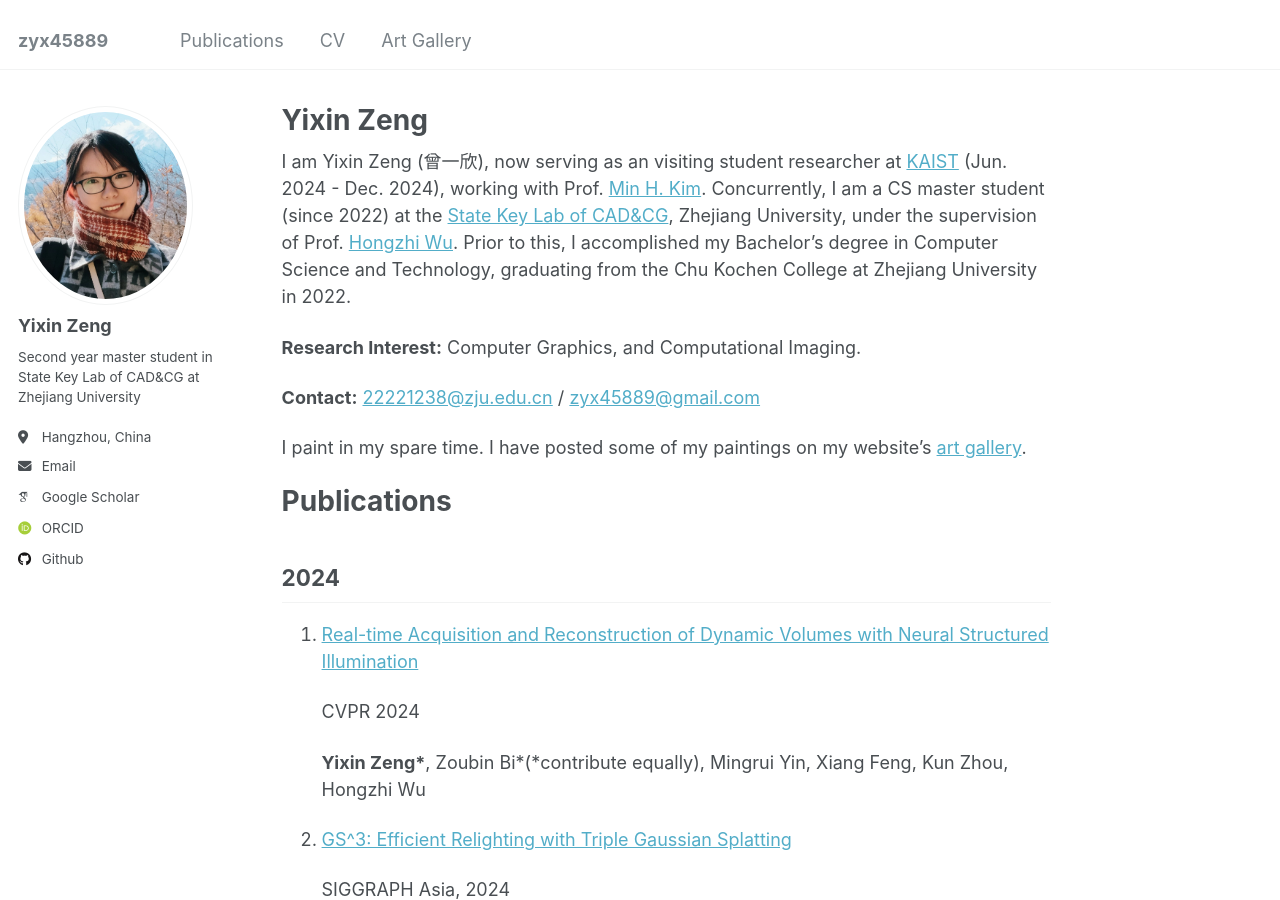
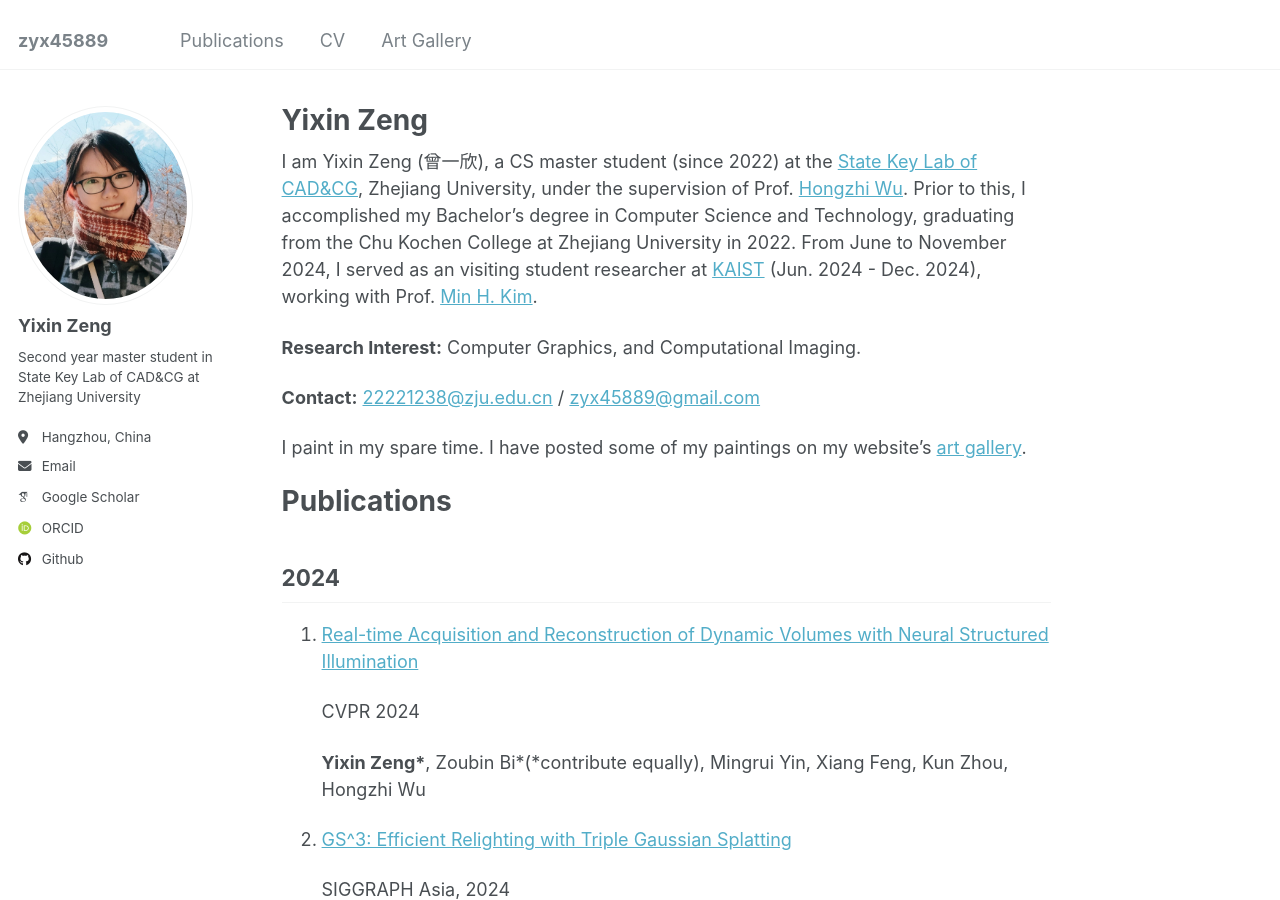
Before and after one commit to zyx45889/zyx45889.github.io, a Jekyll site: the page built from _pages/about.md, in a window 1280 px wide and 900 px high. Built offline with Jekyll 4.4.1, drawn with Linux system fonts in a browser that asks for light colours; some web fonts are replaced.

Commit message:
Update about.md

```diff
--- a/_pages/about.md
+++ b/_pages/about.md
@@ -8,7 +8,7 @@ redirect_from:
   - /about.html
 ---
 
-I am Yixin Zeng (曾一欣), now serving as an visiting student researcher at [KAIST](https://www.kaist.ac.kr/en/) (Jun. 2024 - Dec. 2024), working with Prof. [Min H. Kim](https://vclab.kaist.ac.kr/minhkim/). Concurrently, I am a CS master student (since 2022) at the [State Key Lab of CAD&CG](http://www.cad.zju.edu.cn), Zhejiang University, under the supervision of Prof. [Hongzhi Wu](https://hongzhiwu.com/). Prior to this, I accomplished my Bachelor's degree in Computer Science and Technology, graduating from the Chu Kochen College at Zhejiang University in 2022.
+I am Yixin Zeng (曾一欣), a CS master student (since 2022) at the [State Key Lab of CAD&CG](http://www.cad.zju.edu.cn), Zhejiang University, under the supervision of Prof. [Hongzhi Wu](https://hongzhiwu.com/). Prior to this, I accomplished my Bachelor's degree in Computer Science and Technology, graduating from the Chu Kochen College at Zhejiang University in 2022. From June to November 2024, I served as an visiting student researcher at [KAIST](https://www.kaist.ac.kr/en/) (Jun. 2024 - Dec. 2024), working with Prof. [Min H. Kim](https://vclab.kaist.ac.kr/minhkim/).
 
 
 **Research Interest:** Computer Graphics, and Computational Imaging.
```
